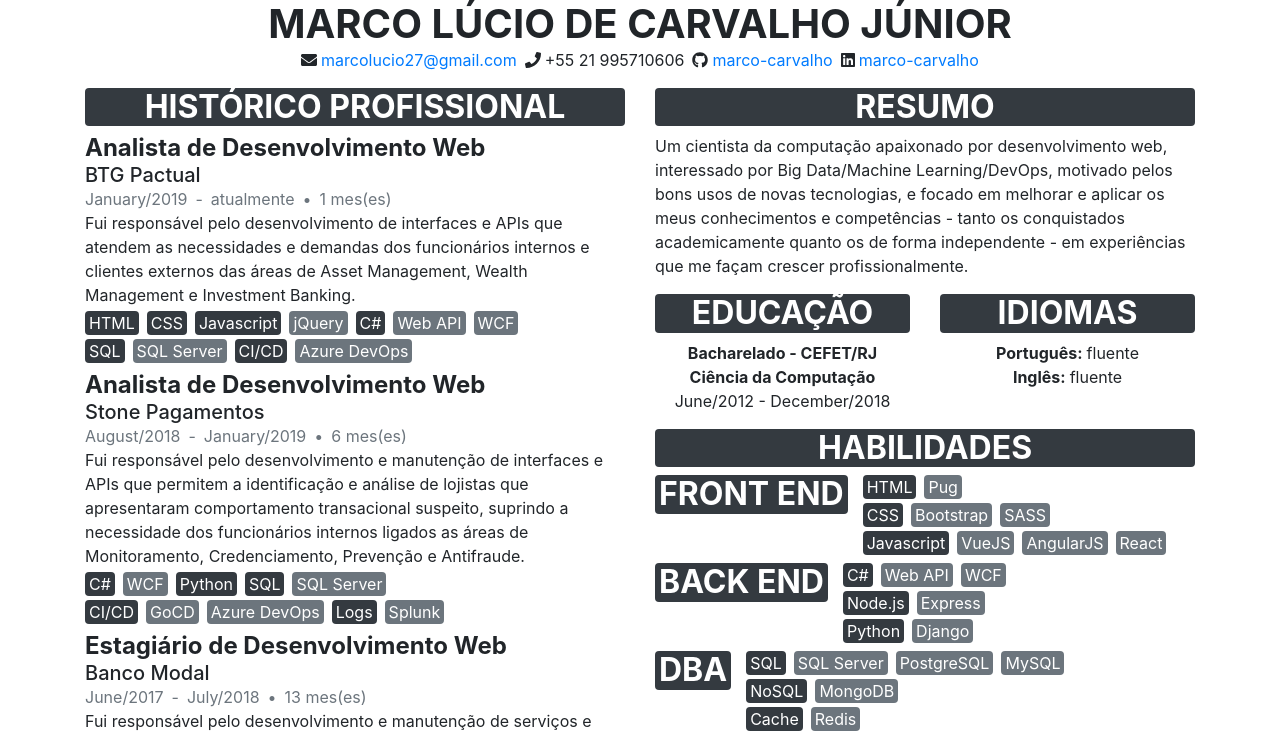
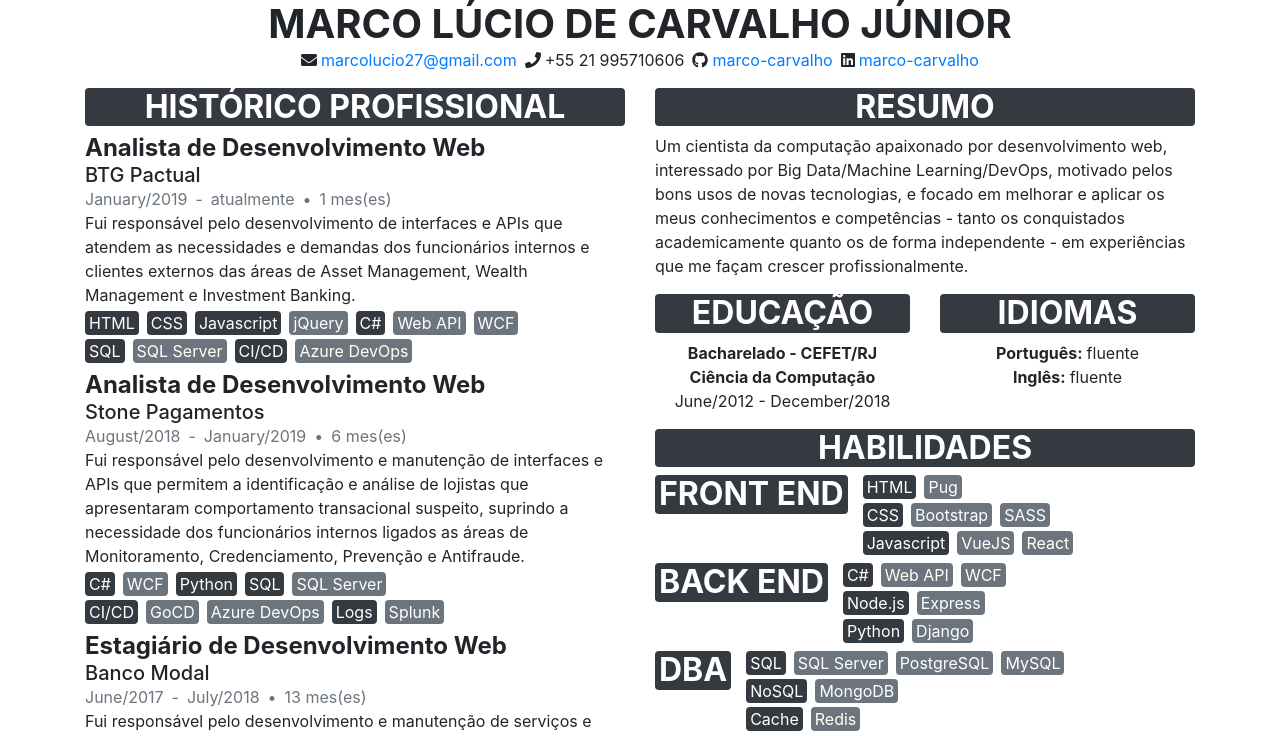
Before and after one commit to marco-carvalho/resume, a Vue app: page / in a window 1280 px wide. Shown: the top 736 px of the page. Built offline with nearby package versions, Linux system fonts and the light colour scheme.

Commit message:
remove angular

```diff
--- a/src/components/Skills.vue
+++ b/src/components/Skills.vue
@@ -25,7 +25,7 @@ export default {
           tecnologies: [
             { name: "HTML", subtecnologies: ["Pug"] },
             { name: "CSS", subtecnologies: ["Bootstrap", "SASS"] },
-            { name: "Javascript", subtecnologies: ["VueJS", "AngularJS", "React"]},
+            { name: "Javascript", subtecnologies: ["VueJS", "React"]},
           ]
         },
         {
```
